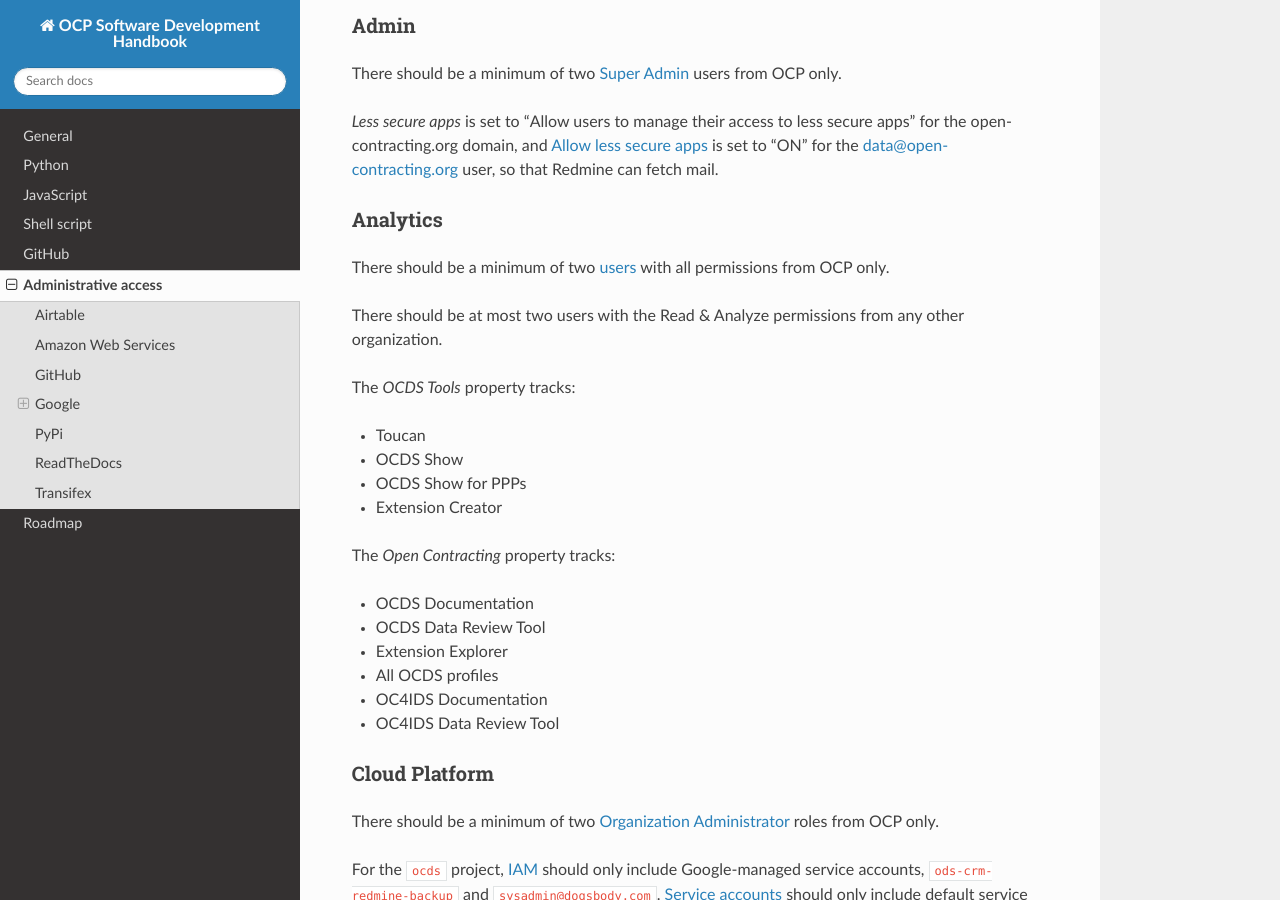
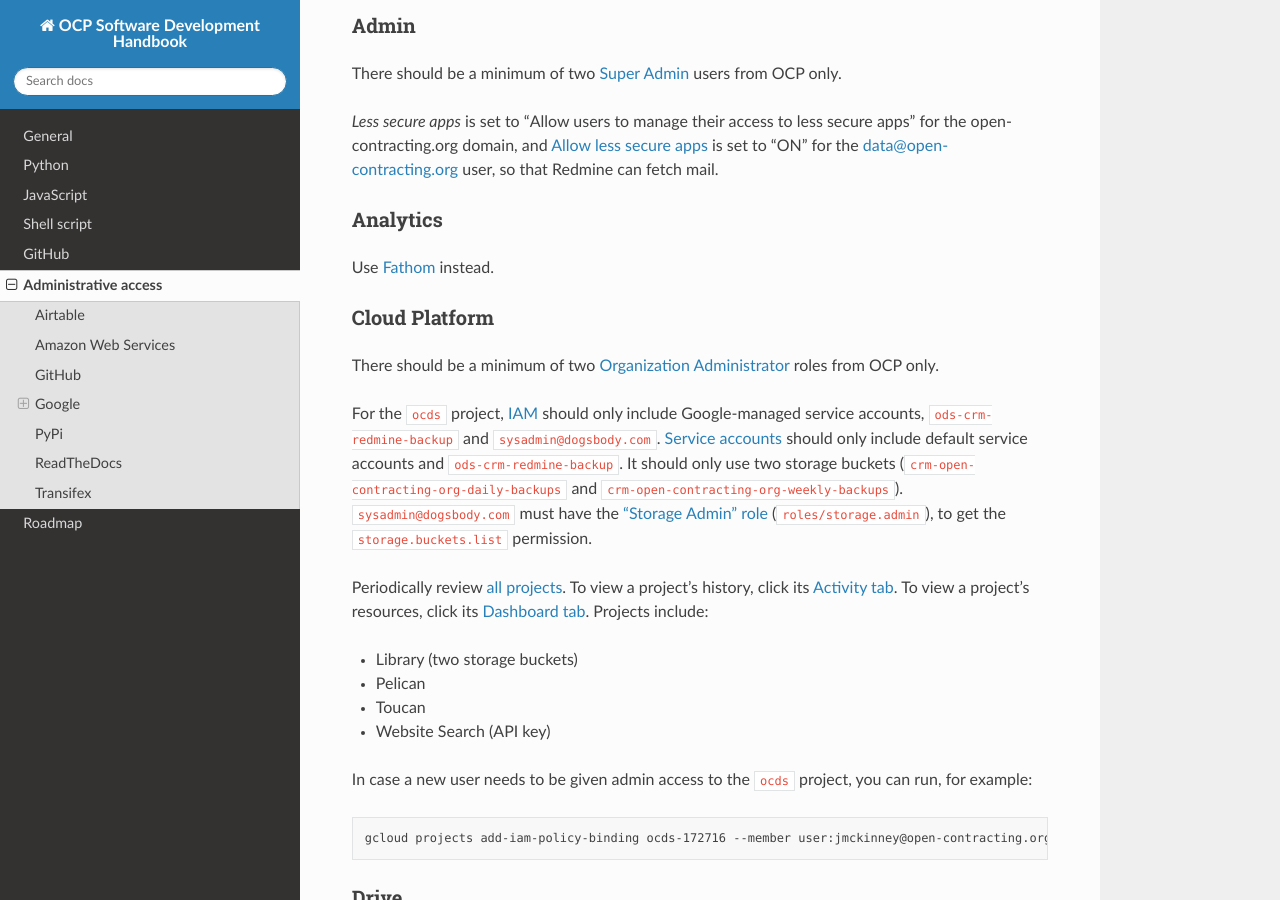
Before and after one commit to open-contracting/software-development-handbook, a Sphinx documentation site: the page built from docs/services/index.rst, in a window 1280 px wide and 900 px high, scrolled down 588 px. Built offline with Sphinx 7.4.7 and the Read the Docs theme 2.0.0, drawn with Linux system fonts in a browser that asks for light colours.

Commit message:
services: Use Fathom instead of Google Analytics

```diff
--- a/docs/general/preferences.rst
+++ b/docs/general/preferences.rst
@@ -58,6 +58,7 @@ Miscellaneous
 -  RabbitMQ (message broker)
 -  Memcached (page caching)
 -  Transifex (translation)
+-  Fathom (web analytics)
 
 Reference
 ---------
--- a/docs/services/index.rst
+++ b/docs/services/index.rst
@@ -31,25 +31,7 @@ There should be a minimum of two `Super Admin <https://admin.google.com/open-con
 Analytics
 ~~~~~~~~~
 
-There should be a minimum of two `users <https://analytics.google.com/analytics/web/#/a35677147w162037252p163071392/admin/suiteusermanagement/account>`__ with all permissions from OCP only.
-
-There should be at most two users with the Read & Analyze permissions from any other organization.
-
-The *OCDS Tools* property tracks:
-
--  Toucan
--  OCDS Show
--  OCDS Show for PPPs
--  Extension Creator
-
-The *Open Contracting* property tracks:
-
--  OCDS Documentation
--  OCDS Data Review Tool
--  Extension Explorer
--  All OCDS profiles
--  OC4IDS Documentation
--  OC4IDS Data Review Tool
+Use `Fathom <https://app.usefathom.com/#/?range=last_7_days&site=61581>`__ instead.
 
 Cloud Platform
 ~~~~~~~~~~~~~~
```
